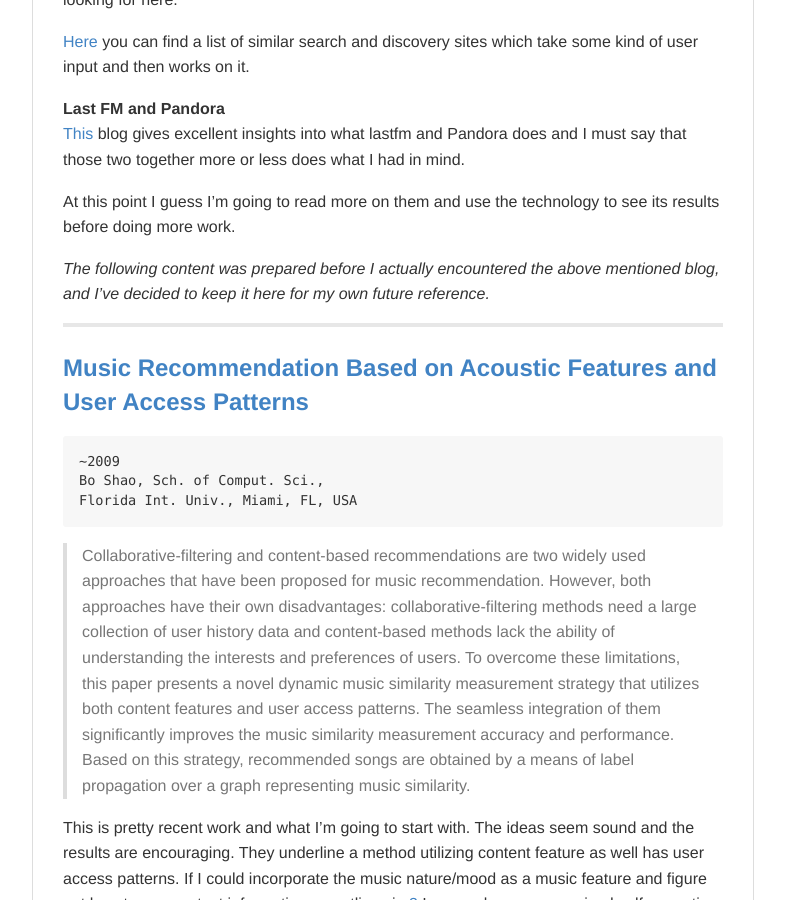
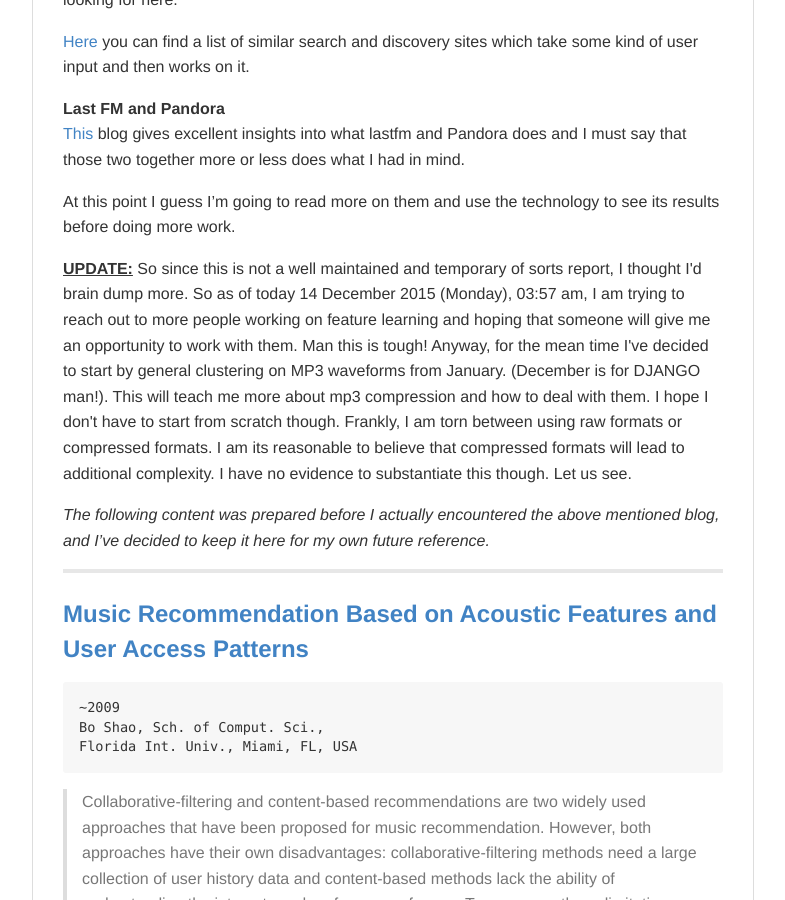
Before and after one commit to metastableB/metastableB.github.io, a Jekyll site: the page music_discovery.html, which Jekyll copies as it is, in a window 1280 px wide and 900 px high, scrolled down 1400 px. Shown: the whole window, without its empty margins (247-1032 px from the left). Built offline with Jekyll 4.4.1, drawn with Linux system fonts in a browser that asks for light colours.

Commit message:
Music Disc_update

```diff
--- a/music_discovery.html
+++ b/music_discovery.html
@@ -1034,6 +1034,7 @@ Does a brilliant job! They take inputs from you and finds songs/artists that you
 <p><strong> Last FM and Pandora</strong><br />
 <a href="http://blog.stevekrause.org/2006/01/pandora-and-lastfm-nature-vs-nurture-in.html">This</a> blog gives excellent insights into what lastfm and Pandora does and I must say that those two together more or less does what I had in mind.</p>
 <p>At this point I guess I&rsquo;m going to read more on them and use the technology to see its results before doing more work. </p>
+<p><b><u>UPDATE:</u></b> So since this is not a well maintained and temporary of sorts report, I thought I'd brain dump more. So as of today 14 December 2015 (Monday), 03:57 am, I am trying to reach out to more people working on feature learning and hoping that someone will give me an opportunity to work with them. Man this is tough! Anyway, for the mean time I've decided to start by general clustering on MP3 waveforms from January. (December is for DJANGO man!). This will teach me more about mp3 compression and how to deal with them. I hope I don't have to start from scratch though. Frankly, I am torn between using raw formats or compressed formats. I am its reasonable to believe that compressed formats will lead to additional complexity. I have no evidence to substantiate this though. Let us see.</p>
 <p><em>The following content was prepared before I actually encountered the above mentioned blog, and I&rsquo;ve decided to keep it here for my own future reference.</em></p>
 <hr />
 <h3 id="music-recommendation-based-on-acoustic-features-and-user-access-patterns"><a href="http://dl.acm.org/citation.cfm?id=1859812" title="Music Recommendation Based on Acoustic Features and User Access Patterns">Music Recommendation Based on Acoustic Features and User Access Patterns</a></h3>
```
